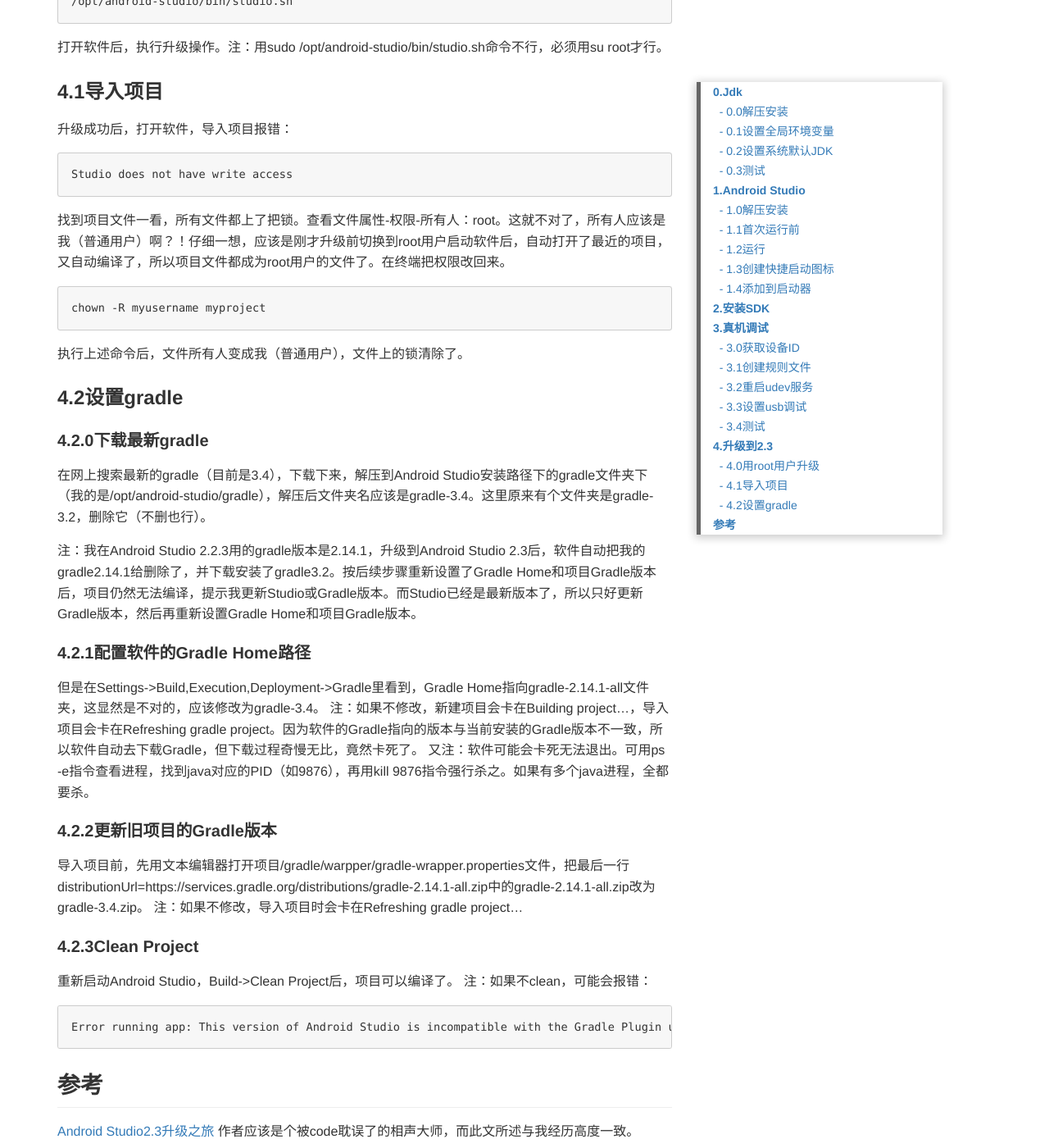
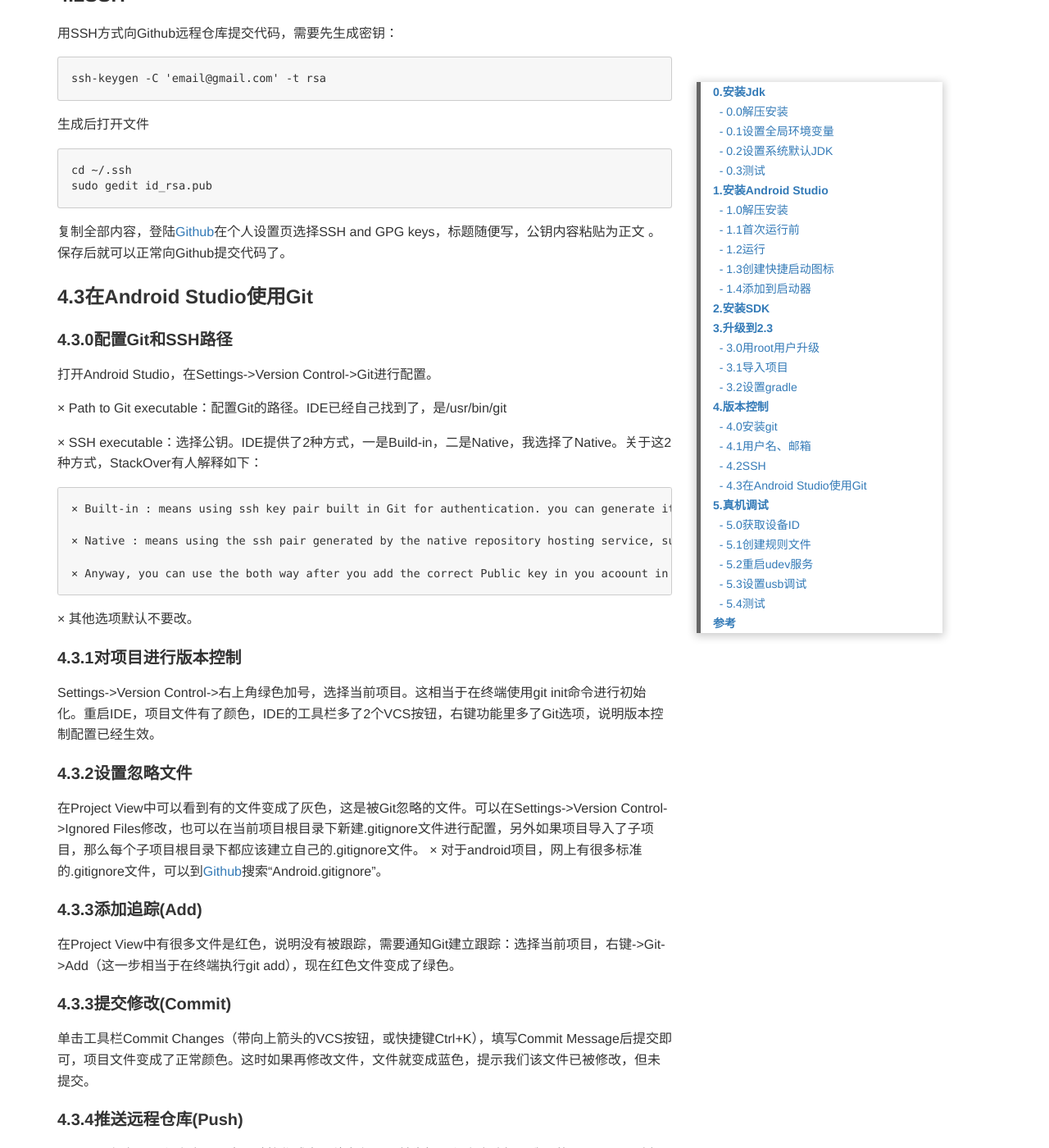
Before and after one commit to codeaftercode/codeaftercode.github.io, a Jekyll site: the page built from _posts/2017-03-08-ubuntu-Android Studio安装配置升级除错.markdown, in a window 1280 px wide and 1400 px high, scrolled down 5905 px. Shown: the whole window at 82% size. Built offline with Jekyll 4.4.1, drawn with Linux system fonts in a browser that asks for light colours; a script that is not in the unit is left out; some of the changed text lies outside the part shown.

Commit message:
post lamp

```diff
--- a/_posts/2017-03-08-ubuntu-Android Studio安装配置升级除错.markdown
+++ b/_posts/2017-03-08-ubuntu-Android Studio安装配置升级除错.markdown
@@ -128,9 +128,122 @@
 sudo apt-get install lib32z1 lib32ncurses5 lib32bz2-1.0 lib32stdc++6
 {% endhighlight %}
 
-## 3.真机调试
+## 3.升级到2.3
+安装版本为2.2.3，检测到新版本2.3。此次升级坑太多，不得不在此记录。
+### 3.0用root用户升级
+因为我把软件安装在/opt下，普通用户没有写入权限，所以不能直接升级。有人说要修改/opt/android-studio文件夹的权限为777，也有人反对说这样不安全。我认为，此目录平时只要有读取权限足够了，升级前临时切换到root用户，升级后切换到普通用户即可。
+{%  highlight linux %}
+su root
+/opt/android-studio/bin/studio.sh
+{% endhighlight %}
 
-### 3.0获取设备ID
+打开软件后，执行升级操作。注：用sudo /opt/android-studio/bin/studio.sh命令不行，必须用su root才行。
+
+### 3.1导入项目
+升级成功后，打开软件，导入项目报错：
+{%  highlight linux %}
+Studio does not have write access
+{% endhighlight %}
+
+找到项目文件一看，所有文件都上了把锁。查看文件属性-权限-所有人：root。这就不对了，所有人应该是我（普通用户）啊？！仔细一想，应该是刚才升级前切换到root用户启动软件后，自动打开了最近的项目，又自动编译了，所以项目文件都成为root用户的文件了。在终端把权限改回来。
+{%  highlight linux %}
+chown -R myusername myproject
+{% endhighlight %}
+
+执行上述命令后，文件所有人变成我（普通用户），文件上的锁清除了。
+
+### 3.2设置gradle
+#### 3.2.0下载最新gradle
+在网上搜索最新的gradle（目前是3.4），下载下来，解压到Android Studio安装路径下的gradle文件夹下（我的是/opt/android-studio/gradle），解压后文件夹名应该是gradle-3.4。这里原来有个文件夹是gradle-3.2，删除它（不删也行）。
+
+注：我在Android Studio 2.2.3用的gradle版本是2.14.1，升级到Android Studio 2.3后，软件自动把我的gradle2.14.1给删除了，并下载安装了gradle3.2。按后续步骤重新设置了Gradle Home和项目Gradle版本后，项目仍然无法编译，提示我更新Studio或Gradle版本。而Studio已经是最新版本了，所以只好更新Gradle版本，然后再重新设置Gradle Home和项目Gradle版本。
+
+#### 3.2.1配置软件的Gradle Home路径
+但是在Settings->Build,Execution,Deployment->Gradle里看到，Gradle Home指向gradle-2.14.1-all文件夹，这显然是不对的，应该修改为gradle-3.4。
+注：如果不修改，新建项目会卡在Building project...，导入项目会卡在Refreshing gradle project。因为软件的Gradle指向的版本与当前安装的Gradle版本不一致，所以软件自动去下载Gradle，但下载过程奇慢无比，竟然卡死了。
+又注：软件可能会卡死无法退出。可用ps -e指令查看进程，找到java对应的PID（如9876），再用kill 9876指令强行杀之。如果有多个java进程，全都要杀。
+
+#### 3.2.2更新旧项目的Gradle版本
+导入项目前，先用文本编辑器打开项目/gradle/warpper/gradle-wrapper.properties文件，把最后一行distributionUrl=https\://services.gradle.org/distributions/gradle-2.14.1-all.zip中的gradle-2.14.1-all.zip改为gradle-3.4.zip。
+注：如果不修改，导入项目时会卡在Refreshing gradle project...
+
+#### 3.2.3Clean Project
+重新启动Android Studio，Build->Clean Project后，项目可以编译了。
+注：如果不clean，可能会报错：
+
+{%  highlight linux %}
+Error running app: This version of Android Studio is incompatible with the Gradle Plugin used. Try disabling Instant Run (or updating either the IDE or the Gradle plugin to the latest version)
+{% endhighlight %}
+
+## 4.版本控制
+### 4.0安装git
+{%  highlight linux %}
+sudo apt-get install git
+{% endhighlight %}
+
+### 4.1用户名、邮箱
+{%  highlight linux %}
+git config --global user.name "myname"
+git config --global user.email "email@gmail.com"
+{% endhighlight %}
+
+### 4.2SSH
+用SSH方式向Github远程仓库提交代码，需要先生成密钥：
+{%  highlight linux %}
+ssh-keygen -C 'email@gmail.com' -t rsa
+{% endhighlight %}
+
+生成后打开文件
+{%  highlight linux %}
+cd ~/.ssh
+sudo gedit id_rsa.pub
+{% endhighlight %}
+
+复制全部内容，登陆[Github](https://github.com)在个人设置页选择SSH and GPG keys，标题随便写，公钥内容粘贴为正文 。保存后就可以正常向Github提交代码了。
+
+### 4.3在Android Studio使用Git
+#### 4.3.0配置Git和SSH路径
+打开Android Studio，在Settings->Version Control->Git进行配置。
+
+× Path to Git executable：配置Git的路径。IDE已经自己找到了，是/usr/bin/git
+
+× SSH executable：选择公钥。IDE提供了2种方式，一是Build-in，二是Native，我选择了Native。关于这2种方式，StackOver有人解释如下：
+
+	× Built-in : means using ssh key pair built in Git for authentication. you can generate it via ssh-keygen -t rsa， the default saved path is "~/.ssh/id_rsa" and "~/.ssh/id_rsa.pub". You should add the Public key in your BitBucket account. the path like : manage account - SSH keys - add keys.
+
+	× Native : means using the ssh pair generated by the native repository hosting service, such as BitBucket or GitHub, which is often auto-add in the service account. For example in GitHub. It generated a pair of SSH key, "~/.ssh/github_rsa.pub" and "~/.ssh/github_rsa" and the Public key has been auto-added in my account via GitHub GUI maybe. So change the SSH executable to "Native" could be a simple way.
+
+	× Anyway, you can use the both way after you add the correct Public key in you acoount in repository hosting service.
+
+× 其他选项默认不要改。
+
+#### 4.3.1对项目进行版本控制
+Settings->Version Control->右上角绿色加号，选择当前项目。这相当于在终端使用git init命令进行初始化。重启IDE，项目文件有了颜色，IDE的工具栏多了2个VCS按钮，右键功能里多了Git选项，说明版本控制配置已经生效。
+
+#### 4.3.2设置忽略文件
+在Project View中可以看到有的文件变成了灰色，这是被Git忽略的文件。可以在Settings->Version Control->Ignored Files修改，也可以在当前项目根目录下新建.gitignore文件进行配置，另外如果项目导入了子项目，那么每个子项目根目录下都应该建立自己的.gitignore文件。
+× 对于android项目，网上有很多标准的.gitignore文件，可以到[Github](https://github.com/)搜索“Android.gitignore”。
+
+#### 4.3.3添加追踪(Add)
+在Project View中有很多文件是红色，说明没有被跟踪，需要通知Git建立跟踪：选择当前项目，右键->Git->Add（这一步相当于在终端执行git add），现在红色文件变成了绿色。
+
+#### 4.3.3提交修改(Commit)
+单击工具栏Commit Changes（带向上箭头的VCS按钮，或快捷键Ctrl+K），填写Commit Message后提交即可，项目文件变成了正常颜色。这时如果再修改文件，文件就变成蓝色，提示我们该文件已被修改，但未提交。
+
+#### 4.3.4推送远程仓库(Push)
+项目可以保存到远程仓库，用来团队协作或者网络备份用。首先把远程仓库建好，我用的是GitHub。建好仓库后，记下仓库地址，启动Android Studio，在项目上点右键->Git->Repository->Push（快捷键Ctrl+Shift+K）进入Push界面，打开define remote，按提示配置远程仓库信息。
+
+× name：默认origin即可
+
+× URL：刚才创建的仓库地址
+
+× 然后填写GitHub的账号和密码。
+
+× 最后设置master分支的密码。
+
+## 5.真机调试
+
+### 5.0获取设备ID
 手机不要连接电脑，在终端输入：lsusb，可以看到类似输出
 {%  highlight linux %}
 Bus 002 Device 001: ID 1d6b:0003 Linux Foundation 3.0 root hub
@@ -150,7 +263,7 @@
 
 对比之下，发现多了一个ID 2717:1268的设备。（小米手机的ID一般都是2717开头），记住2717这个数字，马上要用到。
 
-### 3.1创建规则文件
+### 5.1创建规则文件
 在/etc/udev/rules.d文件夹下新建文件50-android.rules并打开
 {%  highlight linux %}
 sudo touch /etc/udev/rules.d/50-android.rules
@@ -171,15 +284,15 @@
 sudo chmod a+r /etc/udev/rules.d/50-android.rules
 {% endhighlight %}
 
-### 3.2重启udev服务
+### 5.2重启udev服务
 {%  highlight linux %}
 sudo service udev restart
 {% endhighlight %}
 
-### 3.3设置usb调试
+### 5.3设置usb调试
 在手机的开发者选项中打开USB调试功能。小米手机升级到MIUI8以后，开发者选项是默认隐藏的，要在设置-我的设备中，连续按MIUI版本，直到提示已打开开发者模式后，退到上一层，在更多设置中，多了开发者选项。打开USB调试，打开USB安装（需要联网，原因不详）
 
-### 3.4测试
+### 5.4测试
 在终端切入Android的SDK的platform-tools/文件夹路径，终端输入adb devices，如果连接了手机，就能找到设备名 。
 如果不能，重启adb服务再试试。
 {%  highlight linux %}
@@ -190,52 +303,5 @@
 
 通过以上设置，在Android Studio中就可以用真机调试app了，而且可以使用Tools->Android->Android Device Monitor来管理手机。
 
-## 4.升级到2.3
-安装版本为2.2.3，检测到新版本2.3。此次升级坑太多，不得不在此记录。
-### 4.0用root用户升级
-因为我把软件安装在/opt下，普通用户没有写入权限，所以不能直接升级。有人说要修改/opt/android-studio文件夹的权限为777，也有人反对说这样不安全。我认为，此目录平时只要有读取权限足够了，升级前临时切换到root用户，升级后切换到普通用户即可。
-{%  highlight linux %}
-su root
-/opt/android-studio/bin/studio.sh
-{% endhighlight %}
-
-打开软件后，执行升级操作。注：用sudo /opt/android-studio/bin/studio.sh命令不行，必须用su root才行。
-
-### 4.1导入项目
-升级成功后，打开软件，导入项目报错：
-{%  highlight linux %}
-Studio does not have write access
-{% endhighlight %}
-
-找到项目文件一看，所有文件都上了把锁。查看文件属性-权限-所有人：root。这就不对了，所有人应该是我（普通用户）啊？！仔细一想，应该是刚才升级前切换到root用户启动软件后，自动打开了最近的项目，又自动编译了，所以项目文件都成为root用户的文件了。在终端把权限改回来。
-{%  highlight linux %}
-chown -R myusername myproject
-{% endhighlight %}
-
-执行上述命令后，文件所有人变成我（普通用户），文件上的锁清除了。
-
-### 4.2设置gradle
-#### 4.2.0下载最新gradle
-在网上搜索最新的gradle（目前是3.4），下载下来，解压到Android Studio安装路径下的gradle文件夹下（我的是/opt/android-studio/gradle），解压后文件夹名应该是gradle-3.4。这里原来有个文件夹是gradle-3.2，删除它（不删也行）。
-
-注：我在Android Studio 2.2.3用的gradle版本是2.14.1，升级到Android Studio 2.3后，软件自动把我的gradle2.14.1给删除了，并下载安装了gradle3.2。按后续步骤重新设置了Gradle Home和项目Gradle版本后，项目仍然无法编译，提示我更新Studio或Gradle版本。而Studio已经是最新版本了，所以只好更新Gradle版本，然后再重新设置Gradle Home和项目Gradle版本。
-
-#### 4.2.1配置软件的Gradle Home路径
-但是在Settings->Build,Execution,Deployment->Gradle里看到，Gradle Home指向gradle-2.14.1-all文件夹，这显然是不对的，应该修改为gradle-3.4。
-注：如果不修改，新建项目会卡在Building project...，导入项目会卡在Refreshing gradle project。因为软件的Gradle指向的版本与当前安装的Gradle版本不一致，所以软件自动去下载Gradle，但下载过程奇慢无比，竟然卡死了。
-又注：软件可能会卡死无法退出。可用ps -e指令查看进程，找到java对应的PID（如9876），再用kill 9876指令强行杀之。如果有多个java进程，全都要杀。
-
-#### 4.2.2更新旧项目的Gradle版本
-导入项目前，先用文本编辑器打开项目/gradle/warpper/gradle-wrapper.properties文件，把最后一行distributionUrl=https\://services.gradle.org/distributions/gradle-2.14.1-all.zip中的gradle-2.14.1-all.zip改为gradle-3.4.zip。
-注：如果不修改，导入项目时会卡在Refreshing gradle project...
-
-#### 4.2.3Clean Project
-重新启动Android Studio，Build->Clean Project后，项目可以编译了。
-注：如果不clean，可能会报错：
-
-{%  highlight linux %}
-Error running app: This version of Android Studio is incompatible with the Gradle Plugin used. Try disabling Instant Run (or updating either the IDE or the Gradle plugin to the latest version)
-{% endhighlight %}
-
 ## 参考
 [Android Studio2.3升级之旅](http://blog.csdn.net/hylczp/article/details/60137958) 作者应该是个被code耽误了的相声大师，而此文所述与我经历高度一致。
```
Also changed, not shown: other parts of _posts/2017-03-08-ubuntu-Android Studio安装配置升级除错.markdown (+2 -2 lines), _posts/2017-03-07-ubuntu-安装配置.markdown (+20 -45 lines), _posts/2017-03-22-LAMP-环境搭建.markdown (added, +74 -0 lines).
